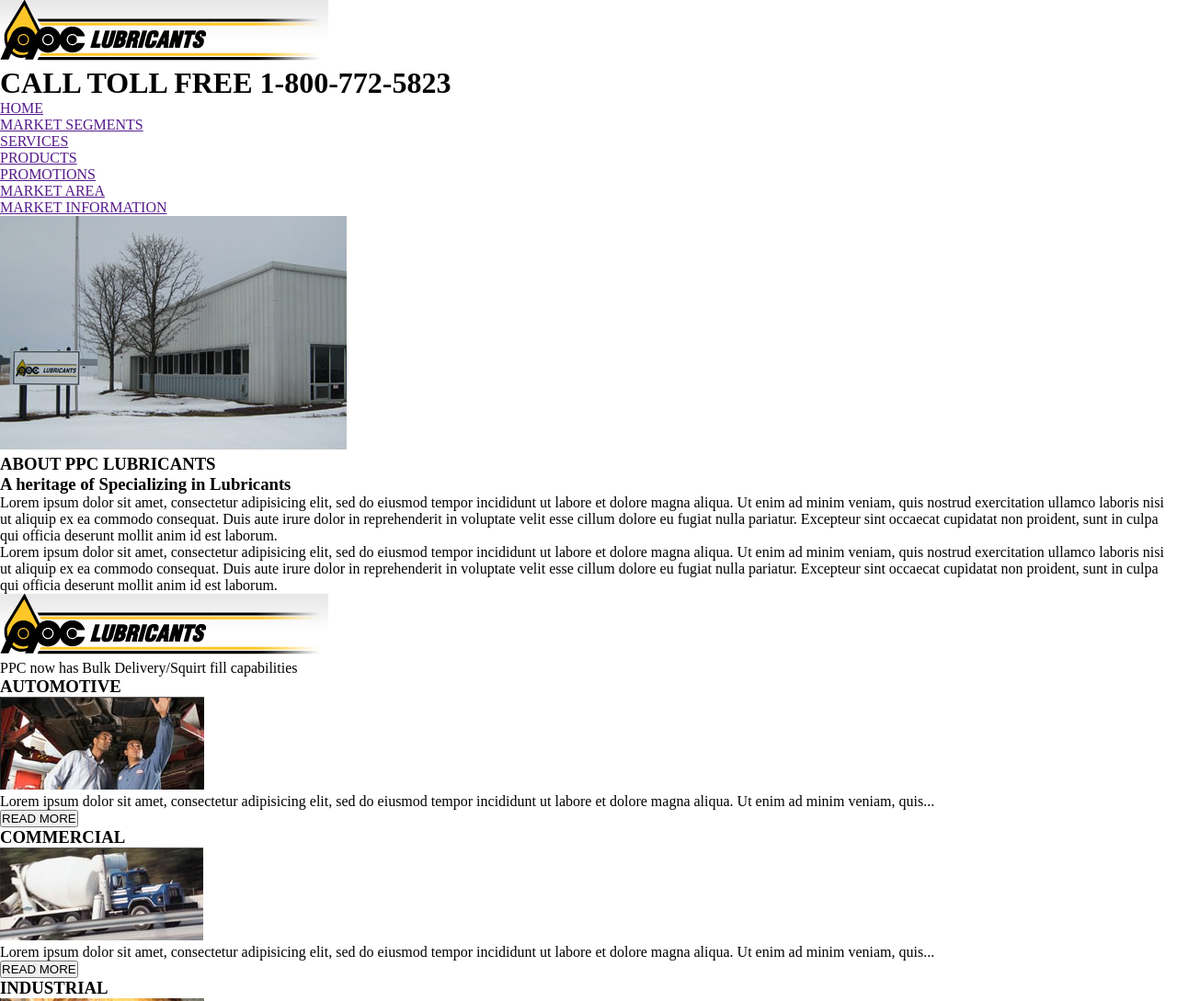
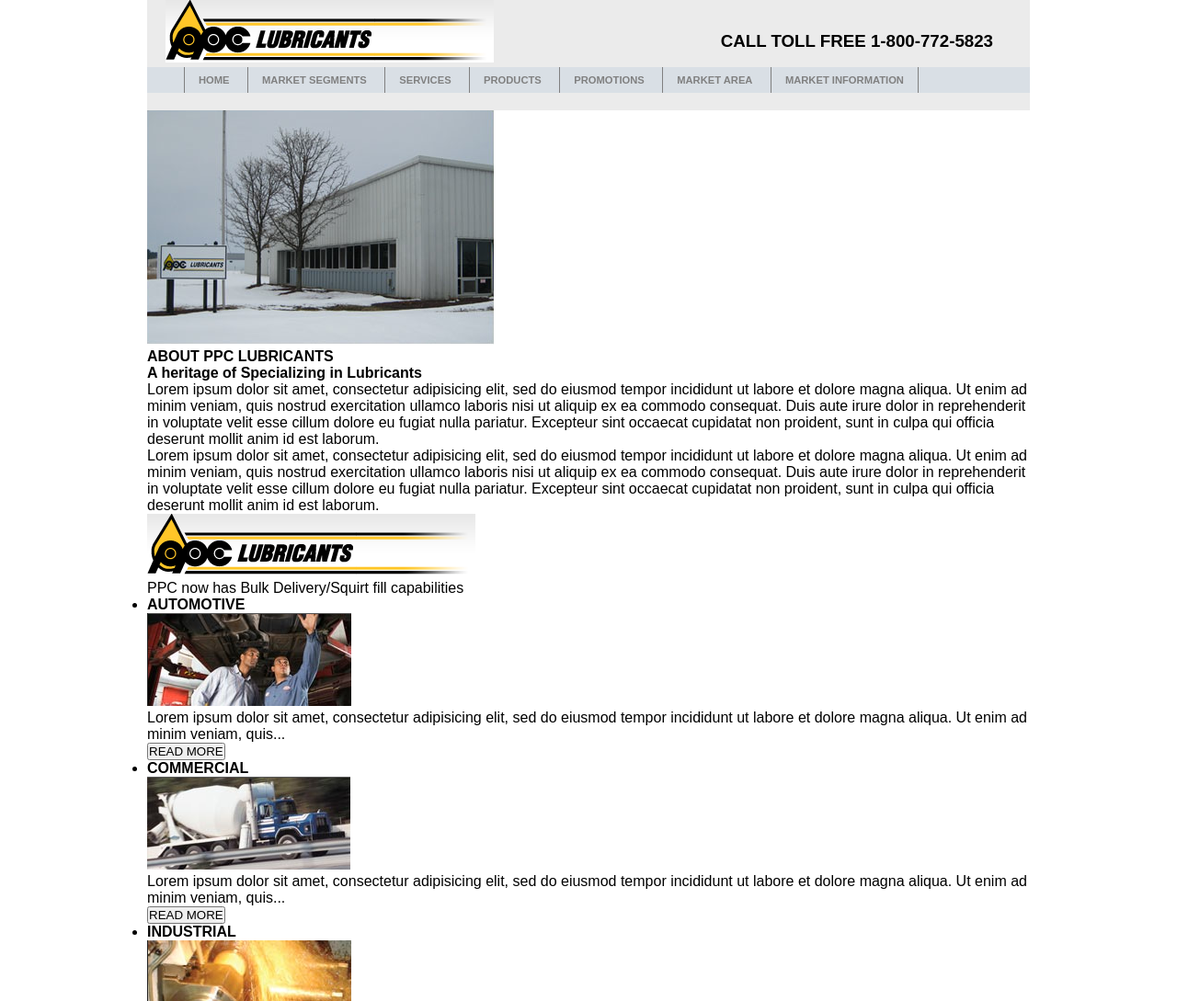
Before and after one commit to stormywake/css_course, a plain HTML site: page assignment_4/index.html in a window 1280 px wide. Shown: the top 1089 px of the page at 92% size. Drawn offline with Linux system fonts and the light colour scheme.

Commit message:
added css for header

```diff
--- a/assignment_4/index.html
+++ b/assignment_4/index.html
@@ -11,9 +11,9 @@
 		<div id="header">
 			<div id="header_top">
 				<img src="img/logo.png" alt="logo">
-				<h1>CALL TOLL FREE 1-800-772-5823</h1>
+				<h3>CALL TOLL FREE 1-800-772-5823</h3>
 			</div><!-- end of header_top -->
-			<div id="header_botom">
+			<div id="header_bottom">
 				<ul>
 					<li><a href="">HOME</a></li>
 					<li><a href="">MARKET SEGMENTS</a></li>
@@ -28,8 +28,8 @@
 		<div id="main_content">
 			<img src="img/main_pic.png" alt="main_pic">
 			<div id="about">
-				<h3 class="header">ABOUT PPC LUBRICANTS</h3>
-				<h3>A heritage of Specializing in Lubricants</h3>
+				<h4 class="header">ABOUT PPC LUBRICANTS</h4>
+				<h4>A heritage of Specializing in Lubricants</h4>
 				<p>
 						Lorem ipsum dolor sit amet, consectetur adipisicing elit, sed do eiusmod
 					tempor incididunt ut labore et dolore magna aliqua. Ut enim ad minim veniam,
@@ -55,7 +55,7 @@
 		<div id="icon_section">
 			<ul>
 				<li>
-					<h3 class="header">AUTOMOTIVE</h3>
+					<h4 class="header">AUTOMOTIVE</h4>
 					<img src="img/automotive.png" alt="automotive">
 					<p>Lorem ipsum dolor sit amet, consectetur adipisicing elit, sed do eiusmod
 					tempor incididunt ut labore et dolore magna aliqua. Ut enim ad minim veniam,
@@ -63,7 +63,7 @@
 					<input type="button" value="READ MORE" class="icon_button">
 				</li>
 				<li>
-					<h3 class="header">COMMERCIAL</h3>
+					<h4 class="header">COMMERCIAL</h4>
 					<img src="img/commercial.png" alt="commercial">
 					<p>Lorem ipsum dolor sit amet, consectetur adipisicing elit, sed do eiusmod
 					tempor incididunt ut labore et dolore magna aliqua. Ut enim ad minim veniam,
@@ -71,7 +71,7 @@
 					<input type="button" value="READ MORE" class="icon_button">
 				</li>
 				<li>
-					<h3 class="header">INDUSTRIAL</h3>
+					<h4 class="header">INDUSTRIAL</h4>
 					<img src="img/industrial.png" alt="industrial">
 					<p>Lorem ipsum dolor sit amet, consectetur adipisicing elit, sed do eiusmod
 					tempor incididunt ut labore et dolore magna aliqua. Ut enim ad minim veniam,
@@ -79,7 +79,7 @@
 					<input type="button" value="READ MORE" class="icon_button">
 				</li>
 				<li>
-					<h3 class="header">DIESEL EXAUST FLUID</h3>
+					<h4 class="header">DIESEL EXAUST FLUID</h4>
 					<img src="img/diesel.png" alt="diesel">
 					<p>Lorem ipsum dolor sit amet, consectetur adipisicing elit, sed do eiusmod
 					tempor incididunt ut labore et dolore magna aliqua. Ut enim ad minim veniam,
--- a/assignment_4/styles.css
+++ b/assignment_4/styles.css
@@ -1,4 +1,51 @@
 *{
 	padding: 0px;
 	margin:0px;
+	font-family: arial;
 }
+#container{
+	width: 960px;
+	margin: 0px auto;
+}
+/*header*/
+#header{
+	background-color: #ebebeb;
+	position: relative;
+	height: 120px;
+}
+#header img, #header h3{
+	display: inline-block;
+	vertical-align: top;
+}
+#header img{
+	margin-left: 20px;
+}
+#header h3{
+	position: absolute;
+	right:40px;
+	top: 34px;
+}
+#header_bottom{
+	margin-top: 5px;
+	background-color: #d9dfe5;
+}
+#header_bottom ul{
+	margin-left: 40px;
+}
+#header_bottom li{
+	font-size: .7em;
+	font-weight: bold;
+	display: inline-block;
+	vertical-align: top;
+	text-decoration: none;
+	padding: 8px 15px;
+	border-left: .1em solid grey;
+}
+#header_bottom li:last-child{
+	border-right: .1em solid grey;
+}
+#header_bottom a{
+	text-decoration: none;
+	color: grey;
+}
+/*end of header*/
```
